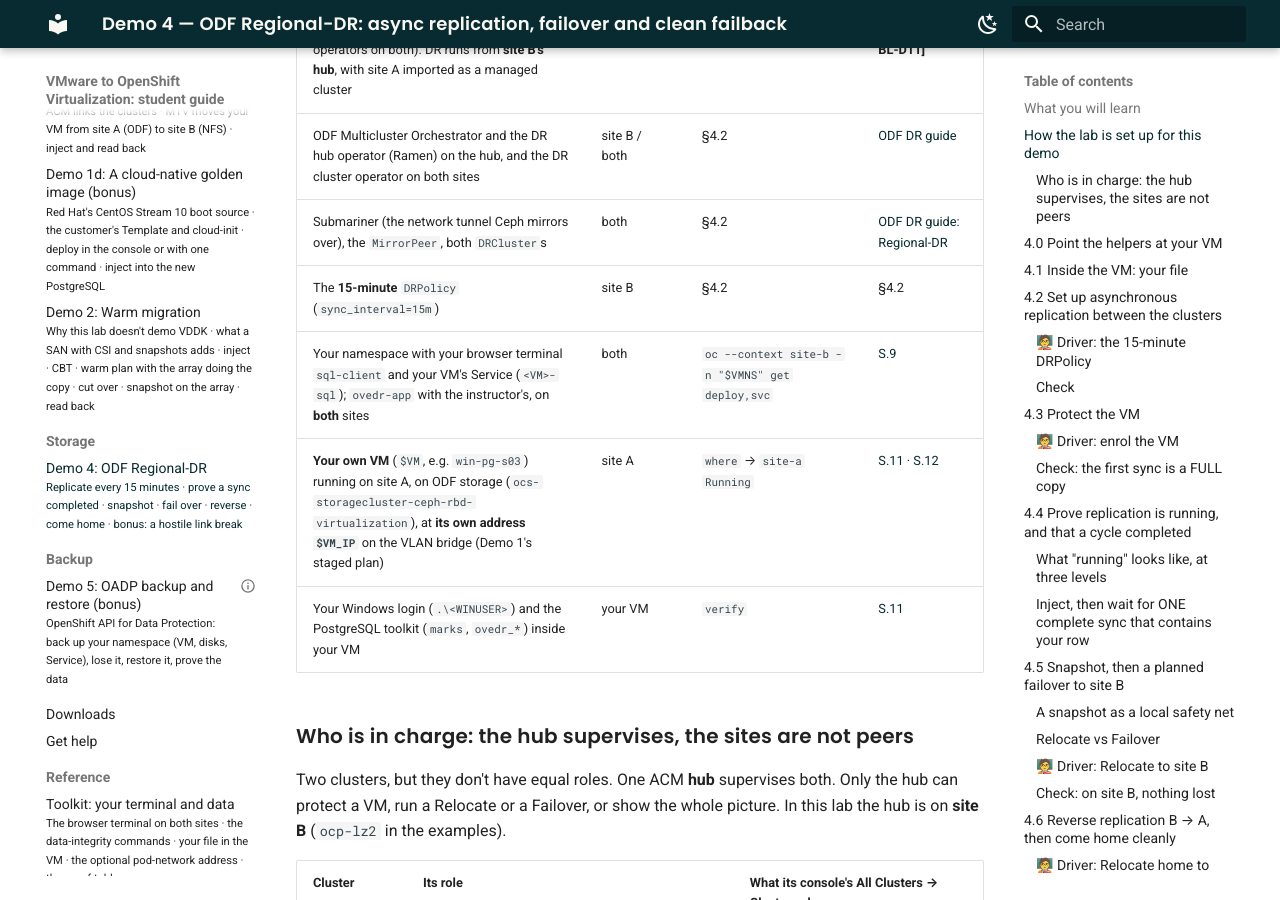
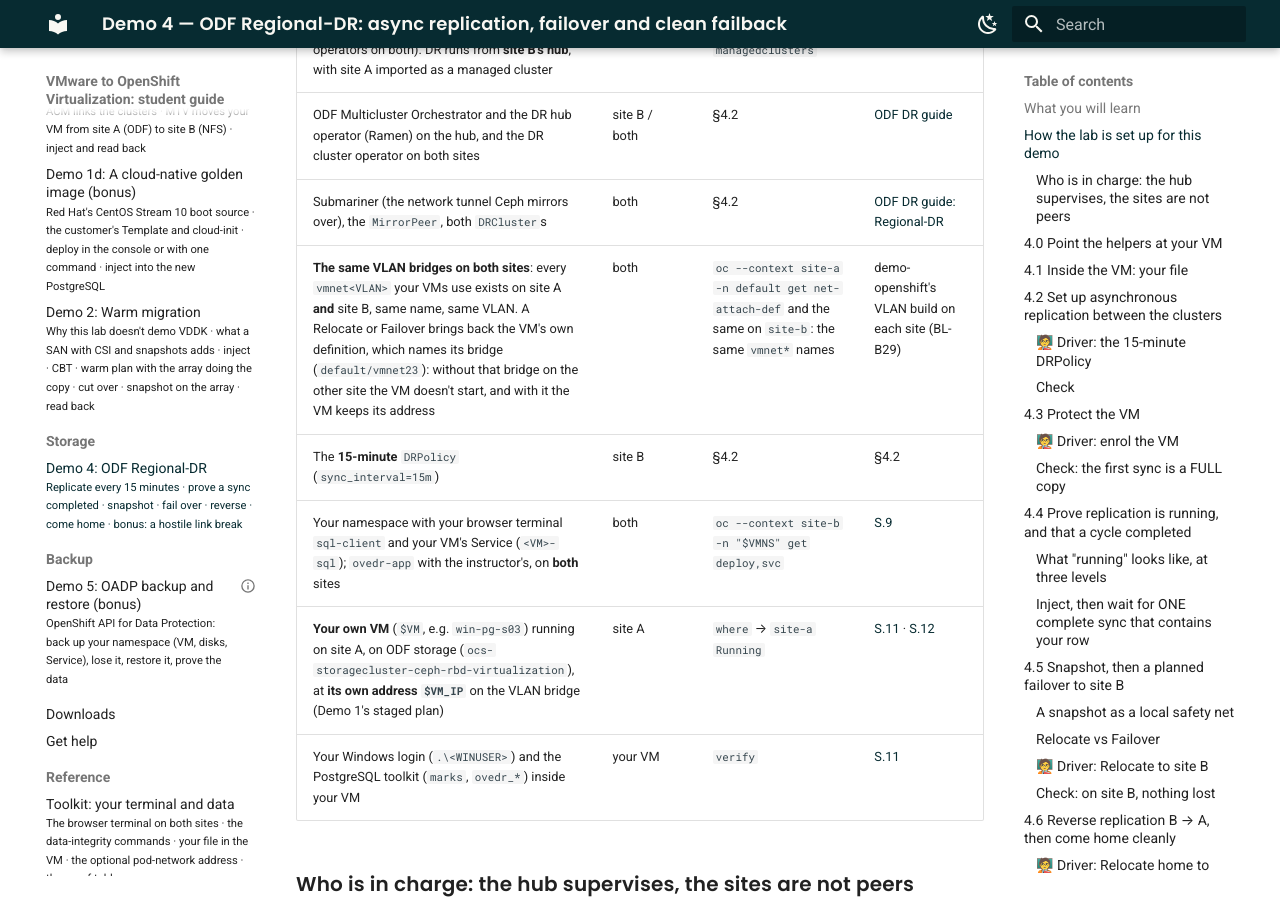
Before and after one commit to paragonmicro-lab/demo-0024-public, an MkDocs documentation site: the page built from docs/demos/04-odf-regional-dr.md, in a window 1280 px wide and 900 px high, scrolled down 934 px. Built offline with MkDocs 1.6.1 and Material for MkDocs 9.7.7, drawn with Linux system fonts in a browser that asks for light colours; some of the changed lines change nothing that is shown; some of the changed text lies outside the part shown.

Commit message:
class @ demo-openshift-ove c20af687fa7a

```diff
--- a/docs/demos/04-odf-regional-dr.md
+++ b/docs/demos/04-odf-regional-dr.md
@@ -1,13 +1,13 @@
 ---
 title: "Demo 4 — ODF Regional-DR: async replication, failover and clean failback"
 subtitle: "Replicate every 15 minutes · prove a sync completed · snapshot · fail over · reverse · come home · bonus: a hostile link break"
-version: 0.5.0
+version: 0.5.1
 date: 2026-10-15
 ---
 
 # Demo 4: ODF Regional-DR
 
-> **Version 0.5.0 · draft · 2026-10-15** · class/demos/04-odf-regional-dr.md
+> **Version 0.5.1 · draft · 2026-10-15** · class/demos/04-odf-regional-dr.md
 
 ## What you will learn
 
@@ -33,6 +33,7 @@
 | ACM and cert-manager on both clusters (demo-openshift's base build, the same operators on both). DR runs from **site B's hub**, with site A imported as a managed cluster | site B | `oc --context site-b get managedclusters` | [S.10](setup-how-the-lab-is-built.md) · [ACM 2.13](https://docs.redhat.com/en/documentation/red_hat_advanced_cluster_management_for_kubernetes/2.13) **[verify: BL-D11]** |
 | ODF Multicluster Orchestrator and the DR hub operator (Ramen) on the hub, and the DR cluster operator on both sites | site B / both | §4.2 | [ODF DR guide](https://docs.redhat.com/en/documentation/red_hat_openshift_data_foundation/4.19/html/configuring_openshift_data_foundation_disaster_recovery_for_openshift_workloads/index) |
 | Submariner (the network tunnel Ceph mirrors over), the `MirrorPeer`, both `DRCluster`s | both | §4.2 | [ODF DR guide: Regional-DR](https://docs.redhat.com/en/documentation/red_hat_openshift_data_foundation/4.19/html/configuring_openshift_data_foundation_disaster_recovery_for_openshift_workloads/index) |
+| **The same VLAN bridges on both sites**: every `vmnet<VLAN>` your VMs use exists on site A **and** site B, same name, same VLAN. A Relocate or Failover brings back the VM's own definition, which names its bridge (`default/vmnet23`): without that bridge on the other site the VM doesn't start, and with it the VM keeps its address | both | `oc --context site-a -n default get net-attach-def` and the same on `site-b`: the same `vmnet*` names | demo-openshift's VLAN build on each site (BL-B29) |
 | The **15-minute** `DRPolicy` (`sync_interval=15m`) | site B | §4.2 | §4.2 |
 | Your namespace with your browser terminal `sql-client` and your VM's Service (`<VM>-sql`); `ovedr-app` with the instructor's, on **both** sites | both | `oc --context site-b -n "$VMNS" get deploy,svc` | [S.9](setup-how-the-lab-is-built.md) |
 | **Your own VM** (`$VM`, e.g. `win-pg-s03`) running on site A, on ODF storage (`ocs-storagecluster-ceph-rbd-virtualization`), at **its own address `$VM_IP`** on the VLAN bridge (Demo 1's staged plan) | site A | `where` → `site-a Running` | [S.11](setup-how-the-lab-is-built.md) · [S.12](setup-how-the-lab-is-built.md) |
```
